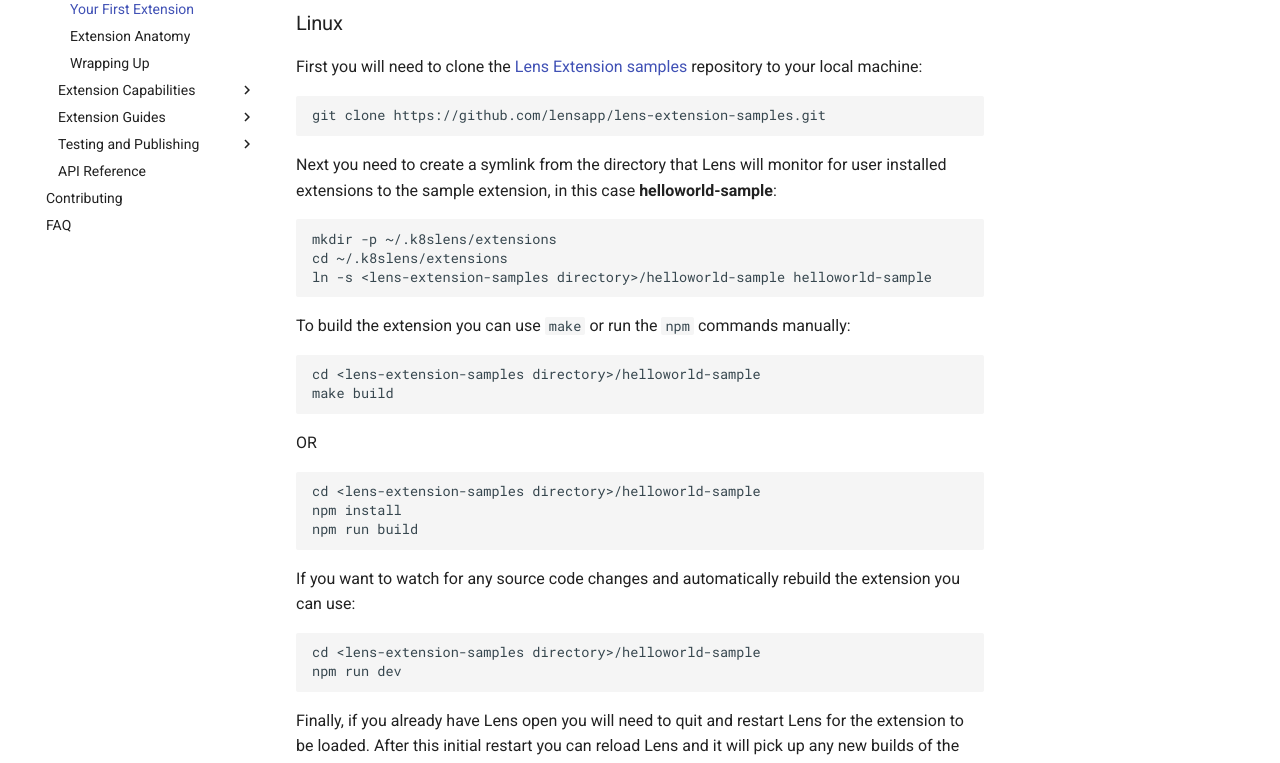
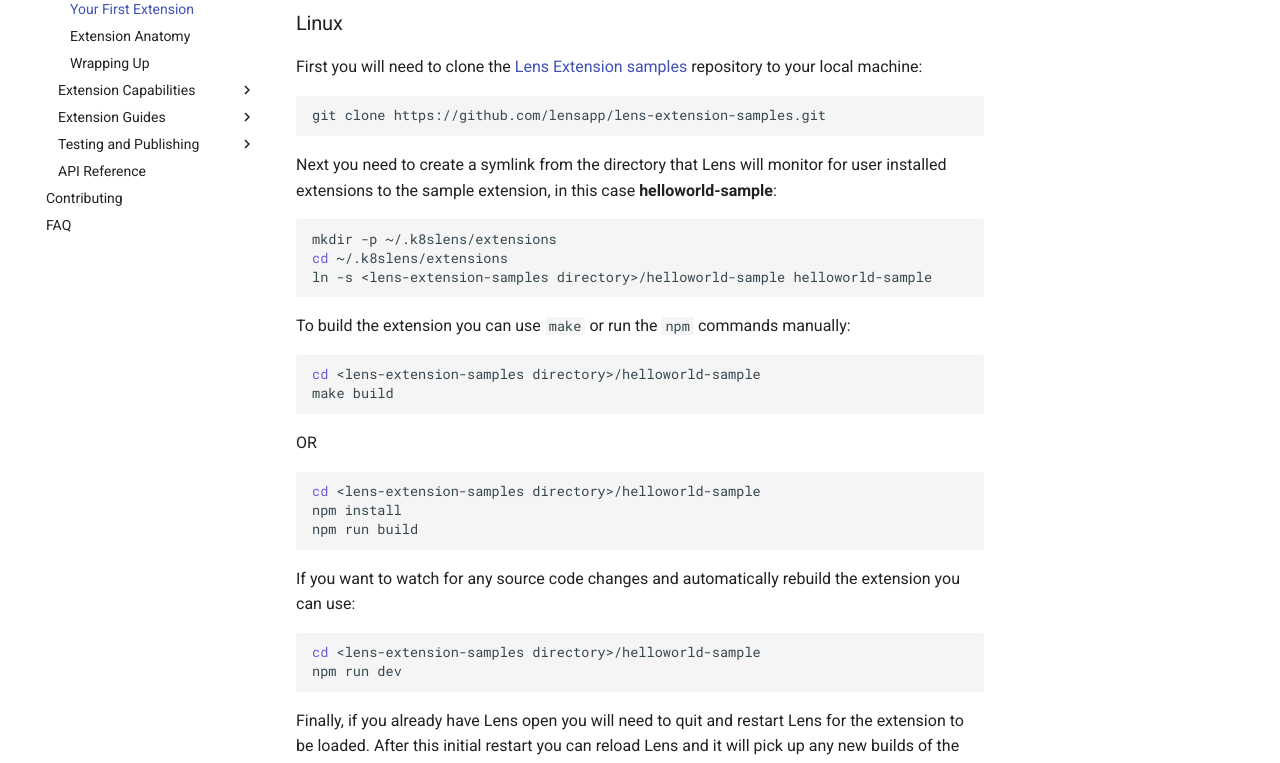
Before and after one commit to windev0609/Lens, an MkDocs documentation site: the page built from docs/extensions/get-started/your-first-extension.md, in a window 1280 px wide and 1400 px high. Shown: the part 371-1134 px from the top of the window. Built offline with MkDocs 1.6.1 and Material for MkDocs 9.7.7, drawn with Linux system fonts in a browser that asks for light colours; comment, search, counter and statistics services are not loaded; the version menu is left out.

Commit message:
Docs: enable syntax highlight for code blocks (#1254)
Signed-off-by: Jari Kolehmainen <jari.kolehmainen@gmail.com>

```diff
--- a/mkdocs.yml
+++ b/mkdocs.yml
@@ -67,6 +67,9 @@
   - git-revision-date-localized
 
 markdown_extensions:
+  - pymdownx.highlight: {}
+  - pymdownx.superfences: {}
+  - pymdownx.inlinehilite: {}
   - toc:
       permalink: "#"
       toc_depth: 3
```
